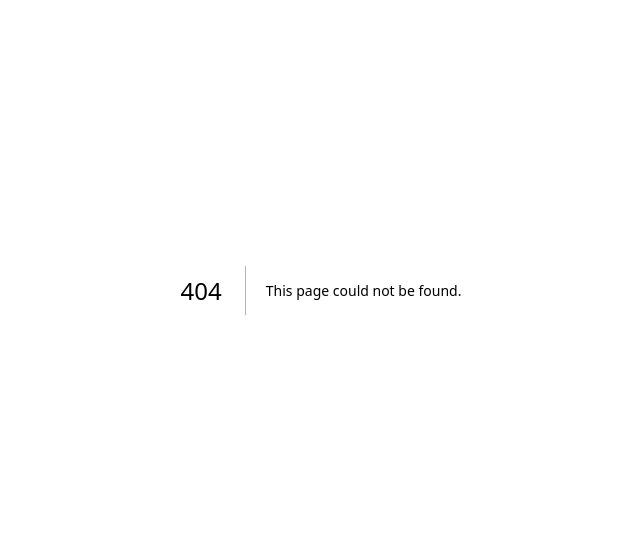
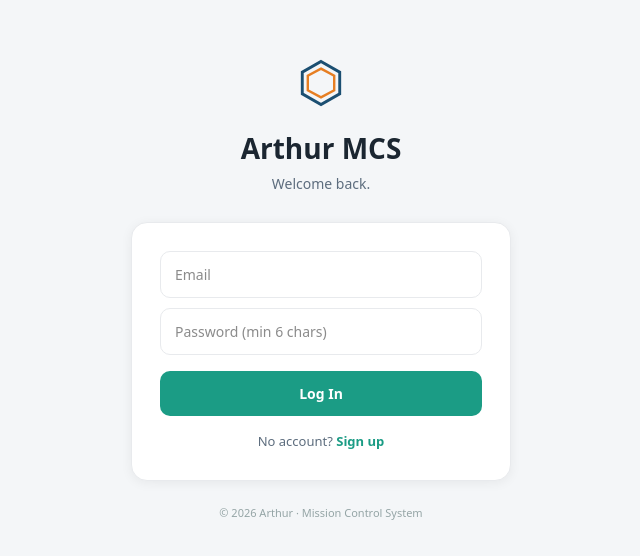
Before and after one commit to dkhin-cell/arthur-mcs, a Next.js app: page /auth in a window 1280 px wide. Before the commit this address had no page. Shown: the part 110-666 px from the top of the page, without its empty margins (319-959 px from the left). Built offline with nearby package versions, Linux system fonts and the light colour scheme; no server answers.

Commit message:
CP3: Auth flow - signup/login/session + auth-gated home page

```diff
--- /dev/null
+++ b/src/app/auth/page.tsx
@@ -0,0 +1,69 @@
+"use client";
+
+import { useState } from "react";
+import { supabase } from "@/lib/supabaseClient";
+import { useRouter } from "next/navigation";
+
+export default function AuthPage() {
+  const [email, setEmail] = useState("");
+  const [password, setPassword] = useState("");
+  const [displayName, setDisplayName] = useState("");
+  const [mode, setMode] = useState<"login" | "signup">("login");
+  const [error, setError] = useState("");
+  const [loading, setLoading] = useState(false);
+  const router = useRouter();
+
+  async function handleSubmit(e: React.FormEvent) {
+    e.preventDefault();
+    setError("");
+    setLoading(true);
+
+    if (mode === "signup") {
+      const { error } = await supabase.auth.signUp({
+        email,
+        password,
+        options: { data: { display_name: displayName || email.split("@")[0] } },
+      });
+      if (error) { setError(error.message); setLoading(false); return; }
+      router.push("/");
+    } else {
+      const { error } = await supabase.auth.signInWithPassword({ email, password });
+      if (error) { setError(error.message); setLoading(false); return; }
+      router.push("/");
+    }
+    setLoading(false);
+  }
+
+  const accent = "#1B9C85";
+
+  return (
+    <div style={{ minHeight: "100vh", display: "flex", flexDirection: "column", alignItems: "center", justifyContent: "center", fontFamily: "'DM Sans', system-ui, sans-serif", background: "#F4F6F8", padding: 24 }}>
+      <svg width="48" height="48" viewBox="0 0 200 200" style={{ marginBottom: 20 }}>
+        <polygon points="100,10 178,55 178,145 100,190 22,145 22,55" fill="none" stroke="#1B4F72" strokeWidth="12" />
+        <polygon points="100,40 155,70 155,130 100,160 45,130 45,70" fill="none" stroke="#E67E22" strokeWidth="10" />
+      </svg>
+      <h1 style={{ fontSize: 28, fontWeight: 800, color: "#1B2631", margin: "0 0 4px" }}>Arthur MCS</h1>
+      <p style={{ fontSize: 14, color: "#5D6D7E", margin: "0 0 28px" }}>
+        {mode === "login" ? "Welcome back." : "Create your account."}
+      </p>
+      <form onSubmit={handleSubmit} style={{ background: "#fff", borderRadius: 16, padding: 28, width: "100%", maxWidth: 380, border: "1px solid #E8EAED", boxShadow: "0 2px 12px rgba(0,0,0,0.06)" }}>
+        {mode === "signup" && (
+          <input value={displayName} onChange={e => setDisplayName(e.target.value)} placeholder="Display name" style={{ width: "100%", padding: "12px 14px", fontSize: 14, borderRadius: 10, border: "1.5px solid #E8EAED", marginBottom: 10, boxSizing: "border-box", fontFamily: "inherit", outline: "none" }} />
+        )}
+        <input value={email} onChange={e => setEmail(e.target.value)} type="email" placeholder="Email" required style={{ width: "100%", padding: "12px 14px", fontSize: 14, borderRadius: 10, border: "1.5px solid #E8EAED", marginBottom: 10, boxSizing: "border-box", fontFamily: "inherit", outline: "none" }} />
+        <input value={password} onChange={e => setPassword(e.target.value)} type="password" placeholder="Password (min 6 chars)" required minLength={6} style={{ width: "100%", padding: "12px 14px", fontSize: 14, borderRadius: 10, border: "1.5px solid #E8EAED", marginBottom: 16, boxSizing: "border-box", fontFamily: "inherit", outline: "none" }} />
+        {error && <p style={{ color: "#E74C3C", fontSize: 13, margin: "0 0 12px" }}>{error}</p>}
+        <button type="submit" disabled={loading} style={{ width: "100%", padding: "12px", fontSize: 14, fontWeight: 700, borderRadius: 10, border: "none", background: accent, color: "#fff", cursor: loading ? "wait" : "pointer", fontFamily: "inherit", opacity: loading ? 0.7 : 1 }}>
+          {loading ? "..." : mode === "login" ? "Log In" : "Sign Up"}
+        </button>
+        <p style={{ textAlign: "center", fontSize: 13, color: "#5D6D7E", marginTop: 16 }}>
+          {mode === "login" ? "No account? " : "Already have one? "}
+          <span onClick={() => { setMode(mode === "login" ? "signup" : "login"); setError(""); }} style={{ color: accent, fontWeight: 600, cursor: "pointer" }}>
+            {mode === "login" ? "Sign up" : "Log in"}
+          </span>
+        </p>
+      </form>
+      <p style={{ fontSize: 11, color: "#95A5A6", marginTop: 24 }}>© 2026 Arthur · Mission Control System</p>
+    </div>
+  );
+}
--- a/src/app/page.tsx
+++ b/src/app/page.tsx
@@ -2,51 +2,67 @@
 
 import { useEffect, useState } from "react";
 import { supabase } from "@/lib/supabaseClient";
+import { useRouter } from "next/navigation";
 
 export default function Home() {
-  const [status, setStatus] = useState("Checking Supabase connection...");
+  const [status, setStatus] = useState("Checking connection...");
   const [tables, setTables] = useState<string[]>([]);
+  const [user, setUser] = useState<any>(null);
+  const [loading, setLoading] = useState(true);
+  const router = useRouter();
 
   useEffect(() => {
-    async function testConnection() {
-      try {
-        const { error } = await supabase.from("missions").select("id").limit(1);
-        if (error) {
-          setStatus("✅ Connected to Supabase! (RLS correctly blocking unauthenticated reads)");
-        } else {
-          setStatus("✅ Connected to Supabase!");
-        }
+    async function init() {
+      const { data: { session } } = await supabase.auth.getSession();
+      if (!session) { router.push("/auth"); return; }
+      setUser(session.user);
+
       const tableNames = [
         "profiles", "missions", "mission_members", "framework_data",
         "gate_decisions", "evidence", "situation_room_logs", "document_imports"
       ];
       const found: string[] = [];
       for (const t of tableNames) {
-          const { error: e } = await supabase.from(t).select("*").limit(0);
-          if (!e || e.code === "PGRST301") found.push(t);
+        const { error } = await supabase.from(t).select("*").limit(0);
+        if (!error) found.push(t);
       }
       setTables(found);
-      } catch (err) {
-        setStatus("❌ Connection failed: " + String(err));
+      setStatus(found.length === 8
+        ? "✅ All 8 tables accessible — auth + RLS working!"
+        : `⚠️ ${found.length}/8 tables accessible`);
+      setLoading(false);
     }
+    init();
+  }, [router]);
+
+  async function handleLogout() {
+    await supabase.auth.signOut();
+    router.push("/auth");
   }
-    testConnection();
-  }, []);
+
+  if (loading) return <div style={{ minHeight: "100vh", display: "flex", alignItems: "center", justifyContent: "center", fontFamily: "system-ui" }}>Loading...</div>;
 
   return (
-    <div style={{ minHeight: "100vh", display: "flex", flexDirection: "column", alignItems: "center", justifyContent: "center", fontFamily: "system-ui", background: "#F4F6F8", padding: 24 }}>
-      <h1 style={{ fontSize: 32, fontWeight: 800, marginBottom: 16 }}>Arthur MCS — Level 2</h1>
-      <p style={{ fontSize: 16, marginBottom: 24, color: "#5D6D7E" }}>Supabase Connection Test</p>
-      <div style={{ background: "#fff", borderRadius: 16, padding: 24, maxWidth: 500, width: "100%", border: "1px solid #E8EAED" }}>
-        <p style={{ fontSize: 14, fontWeight: 600, marginBottom: 16 }}>{status}</p>
+    <div style={{ minHeight: "100vh", display: "flex", flexDirection: "column", alignItems: "center", justifyContent: "center", fontFamily: "'DM Sans', system-ui, sans-serif", background: "#F4F6F8", padding: 24 }}>
+      <h1 style={{ fontSize: 28, fontWeight: 800, marginBottom: 8, color: "#1B2631" }}>Arthur MCS — Level 2</h1>
+      <p style={{ fontSize: 13, color: "#5D6D7E", marginBottom: 24 }}>
+        Logged in as <strong>{user?.email}</strong>
+      </p>
+      <div style={{ background: "#fff", borderRadius: 16, padding: 24, maxWidth: 500, width: "100%", border: "1px solid #E8EAED", boxShadow: "0 2px 12px rgba(0,0,0,0.06)" }}>
+        <p style={{ fontSize: 14, fontWeight: 600, marginBottom: 16, color: "#1B2631" }}>{status}</p>
         {tables.length > 0 && (
           <>
-            <p style={{ fontSize: 12, fontWeight: 700, color: "#5D6D7E", marginBottom: 8 }}>Tables found ({tables.length}/8):</p>
+            <p style={{ fontSize: 12, fontWeight: 700, color: "#5D6D7E", marginBottom: 8 }}>Tables ({tables.length}/8):</p>
+            <div style={{ display: "flex", flexWrap: "wrap", gap: 4 }}>
               {tables.map(t => (
-              <span key={t} style={{ display: "inline-block", padding: "4px 10px", margin: "2px 4px", background: "#1B9C8510", color: "#1B9C85", borderRadius: 8, fontSize: 12, fontWeight: 600 }}>{t}</span>
+                <span key={t} style={{ padding: "4px 10px", background: "#1B9C8510", color: "#1B9C85", borderRadius: 8, fontSize: 12, fontWeight: 600 }}>{t}</span>
               ))}
+            </div>
           </>
         )}
+        <button onClick={handleLogout} style={{ marginTop: 20, width: "100%", padding: "10px", borderRadius: 10, border: "1px solid #E8EAED", background: "transparent", fontSize: 13, color: "#5D6D7E", cursor: "pointer", fontFamily: "inherit" }}>
+          Log out
+        </button>
       </div>
       <p style={{ fontSize: 11, color: "#95A5A6", marginTop: 24 }}>© 2026 Arthur · Mission Control System</p>
     </div>
```
Lines whose indentation alone changed are shown as unchanged.
